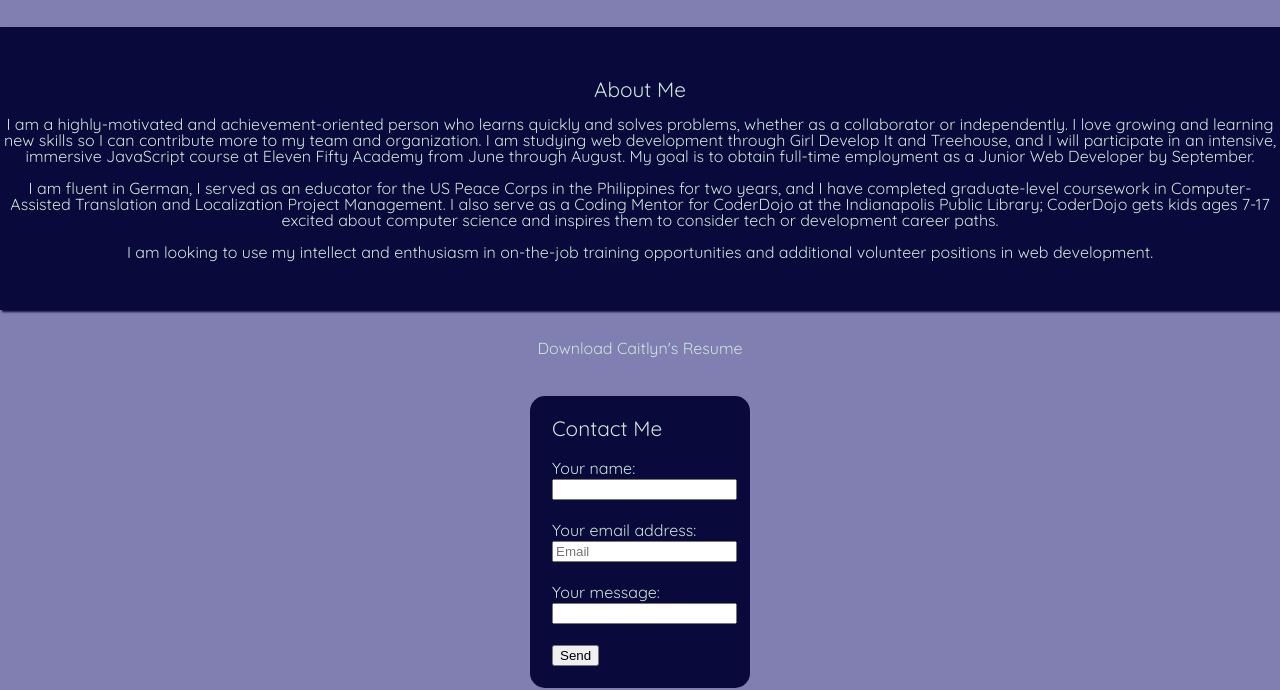
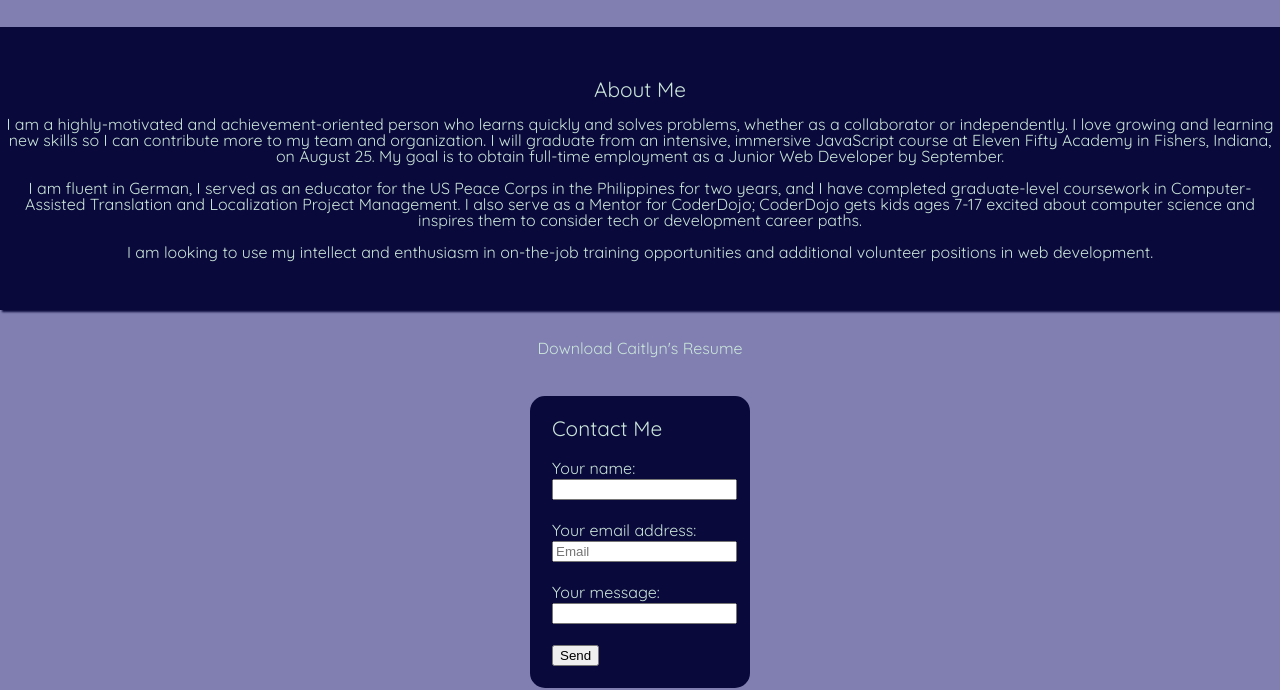
Before and after one commit to caitlyntetmeyer/caitlyntetmeyer.github.io, a plain HTML site: page index.html in a window 1280 px wide. Shown: the part 929-1619 px from the top of the page. Drawn offline with nearby package versions, Linux system fonts and the light colour scheme.

Commit message:
Adjusted text in About Me section

```diff
--- a/index.html
+++ b/index.html
@@ -122,11 +122,11 @@
 		<div id="aboutme">
 			<h3>About Me</h3>
 			<br />
-			<p>I am a highly-motivated and achievement-oriented person who learns quickly and solves problems, whether as a collaborator or independently. I love growing and learning new skills so I can contribute more to my team and organization. I am studying web development through Girl Develop It and Treehouse, and I will participate in an intensive, immersive JavaScript course at Eleven Fifty Academy from June through August. My goal is to obtain full-time employment as a Junior Web Developer by September.</p>
+			<p>I am a highly-motivated and achievement-oriented person who learns quickly and solves problems, whether as a collaborator or independently. I love growing and learning new skills so I can contribute more to my team and organization. I will graduate from an intensive, immersive JavaScript course at Eleven Fifty Academy in Fishers, Indiana, on August 25. My goal is to obtain full-time employment as a Junior Web Developer by September.</p>
 			<br>
-			<p>I am fluent in German, I served as an educator for the US Peace Corps in the Philippines for two years, and I have completed graduate-level coursework in Computer-Assisted Translation and Localization Project Management. I also serve as a Coding Mentor for CoderDojo at the Indianapolis Public Library; CoderDojo gets kids ages 7-17 excited about computer science and inspires them to consider tech or development career paths.</p>
+			<p>I am fluent in German, I served as an educator for the US Peace Corps in the Philippines for two years, and I have completed graduate-level coursework in Computer-Assisted Translation and Localization Project Management. I also serve as a Mentor for CoderDojo; CoderDojo gets kids ages 7-17 excited about computer science and inspires them to consider tech or development career paths.</p>
 			<br>
-			<p>I am looking to use my intellect and enthusiasm in on-the-job training opportunities and additional volunteer positions in web development. </p>
+			<p>I am looking to use my intellect and enthusiasm in on-the-job training opportunities and additional volunteer positions in web development.</p>
 		</div>
 
 	<!-- Resume -->
```
